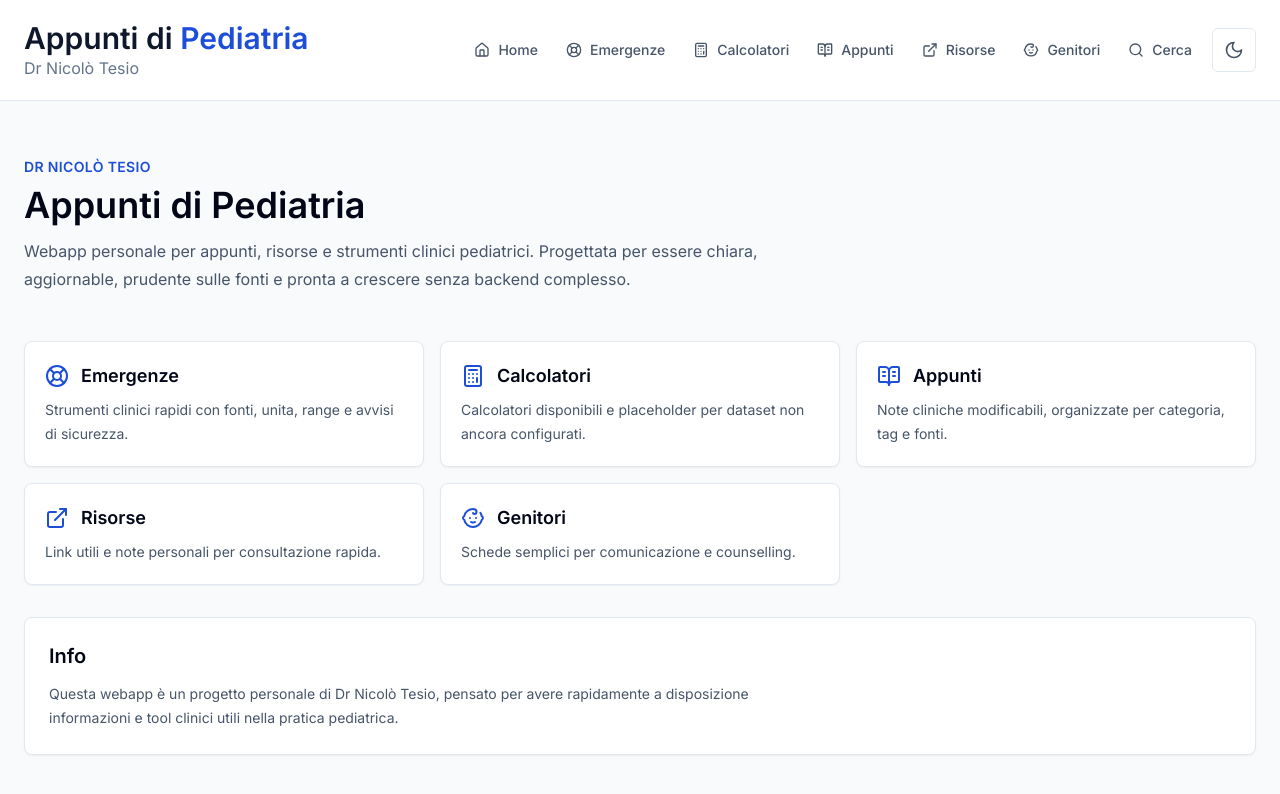
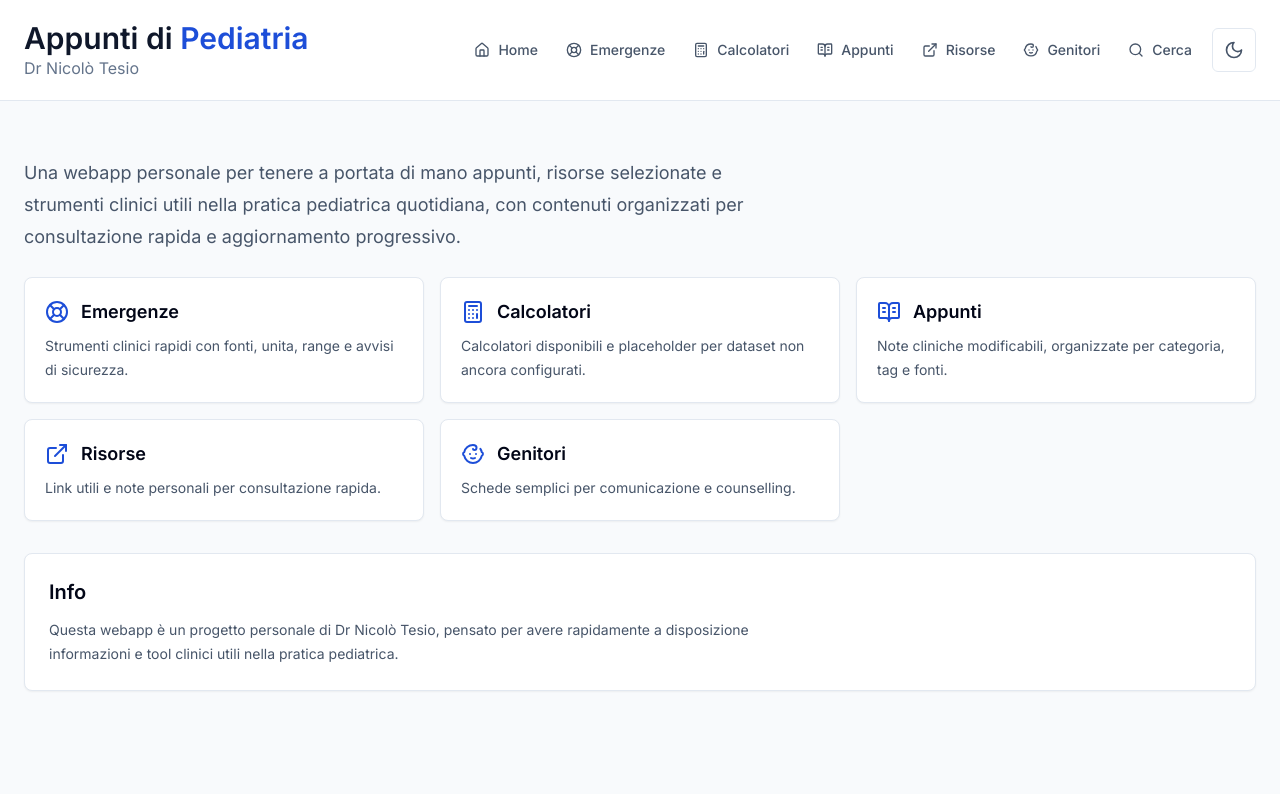
Before and after one commit to nicolotesio/app-pediatria, a Next.js app: page / in a window 1280 px wide. Shown: the top 794 px of the page. Built offline with nearby package versions, Linux system fonts and the light colour scheme.

Commit message:
Simplify home intro copy

```diff
--- a/app/page.tsx
+++ b/app/page.tsx
@@ -1,6 +1,5 @@
 import { Baby, BookOpenText, Calculator, ExternalLink, LifeBuoy } from "lucide-react";
 import { Card } from "@/components/ui/Card";
-import { SectionHeader } from "@/components/ui/SectionHeader";
 
 const sections = [
   {
@@ -39,11 +38,9 @@ export default function HomePage() {
   return (
     <div className="pb-16">
       <section className="py-6">
-        <SectionHeader
-          eyebrow="Dr Nicolò Tesio"
-          title="Appunti di Pediatria"
-          description="Webapp personale per appunti, risorse e strumenti clinici pediatrici. Progettata per essere chiara, aggiornable, prudente sulle fonti e pronta a crescere senza backend complesso."
-        />
+        <p className="max-w-3xl text-lg leading-8 text-slate-600 dark:text-slate-300">
+          Una webapp personale per tenere a portata di mano appunti, risorse selezionate e strumenti clinici utili nella pratica pediatrica quotidiana, con contenuti organizzati per consultazione rapida e aggiornamento progressivo.
+        </p>
       </section>
       <section className="grid gap-4 sm:grid-cols-2 lg:grid-cols-3">
         {sections.map((section) => {
```
